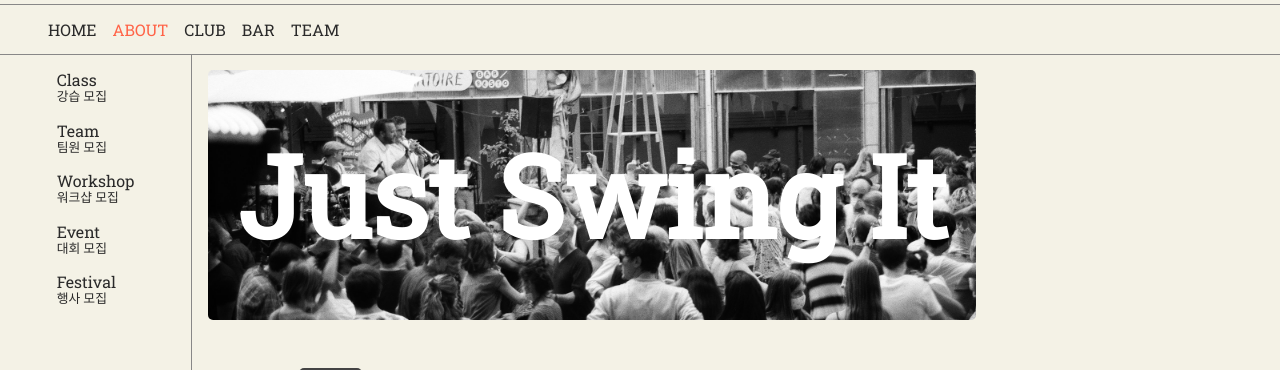
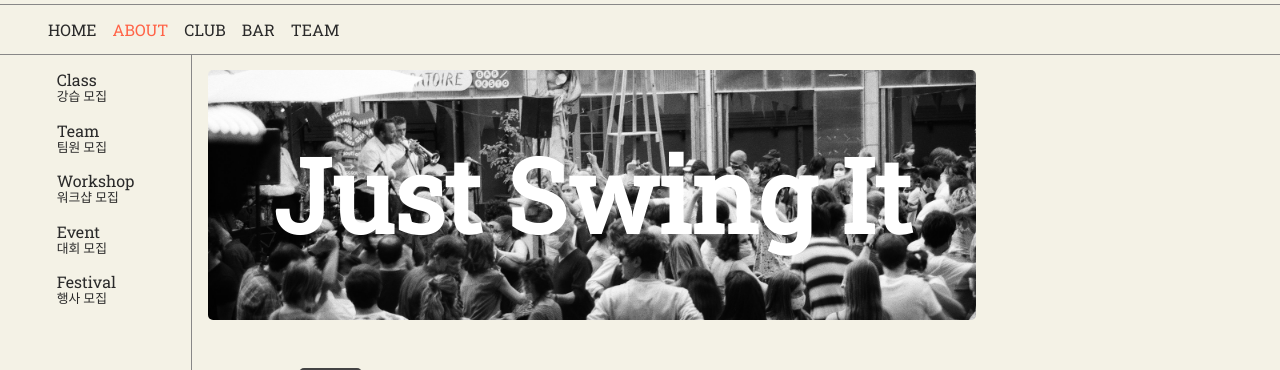
Before and after one commit to jinhonara12/second, a Next.js app: page /about in a window 1280 px wide. Shown: the part 132-502 px from the top of the page. Built offline with nearby package versions, Linux system fonts and the light colour scheme; no server answers.

Commit message:
about page css change

```diff
--- a/app/(menu)/about/page.module.scss
+++ b/app/(menu)/about/page.module.scss
@@ -15,10 +15,13 @@
             background: url("/image/about_pc.jpg") center / cover;
             background-attachment: fixed;
             border-radius: 5px;
+            white-space: nowrap;
+            overflow: hidden;
+            text-overflow: ellipsis;
 
             &>span {
                 position: absolute;
-                font-size: 8.9vw;
+                font-size: 8vw;
                 width: 100%;
                 text-align: center;
                 text-transform: capitalize;
@@ -100,6 +103,10 @@
         max-width: inherit;
 
         &>section {
+            .img_box {
+                background-attachment: initial;
+            }
+
             .about_box {
                 .item {
                     flex-direction: column;
```
Also changed, not shown: 1 other file (tests, documents, lock files or other folders).
